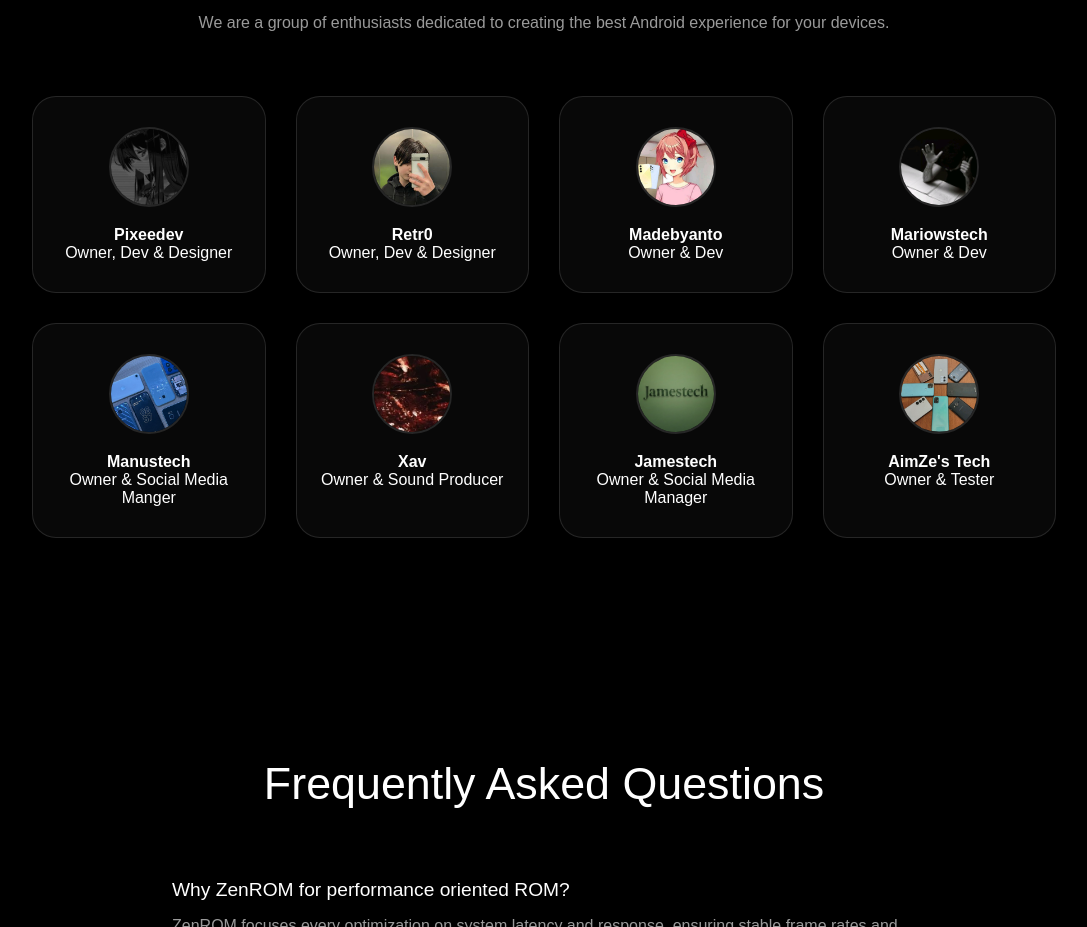
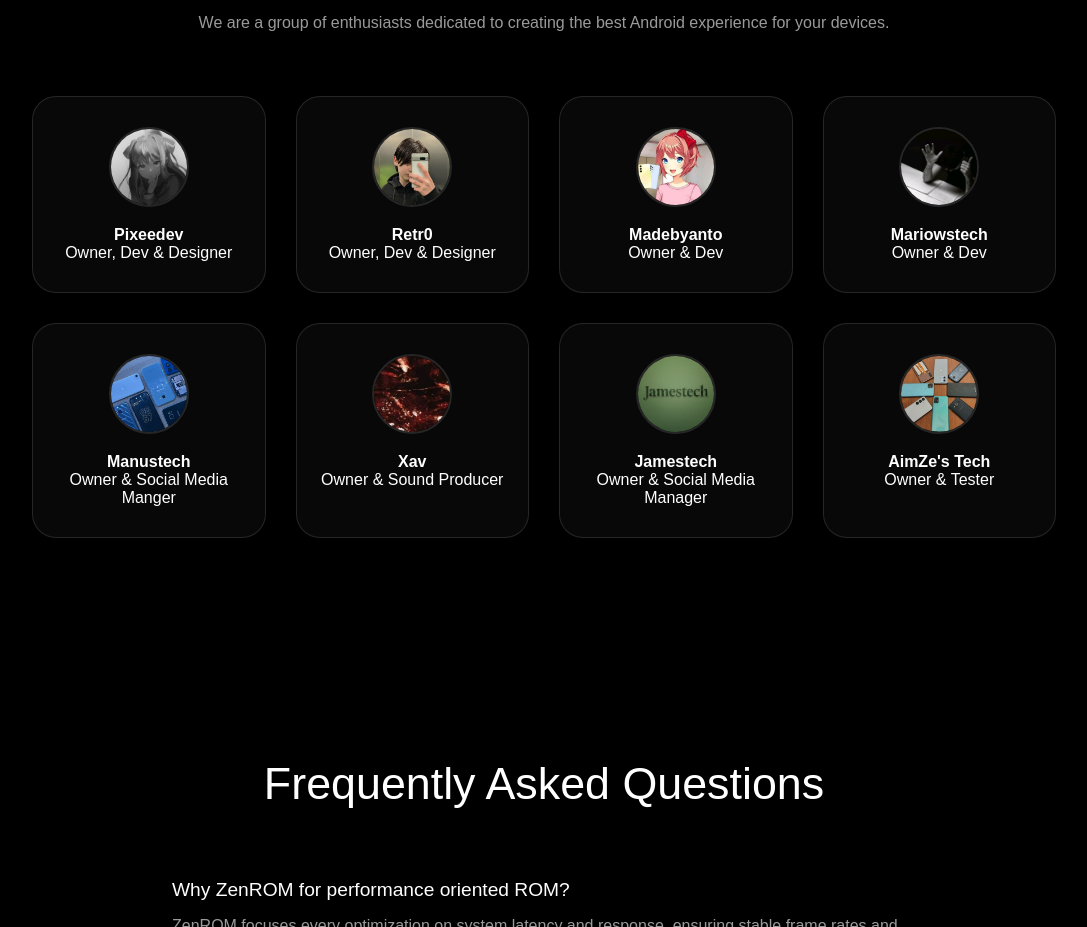
Before and after one commit to pixeeluvsyou/projectzen26, a plain HTML site: page index.html in a window 1280 px wide. Shown: the part 1720-2647 px from the top of the page, without its empty margins (96-1183 px from the left). Drawn offline with Linux system fonts and the light colour scheme; a web font is replaced by a local one.

Commit message:
Update index.html

```diff
--- a/index.html
+++ b/index.html
@@ -179,7 +179,7 @@
         <h2>Meet the team behind ZenOS</h2>
         <p class="intro">We are a group of enthusiasts dedicated to creating the best Android experience for your devices.</p>
         <div class="team-grid">
-            <div class="team-card"><img src="5992198957200772011_99.jpg"><h4>Pixeedev</h4><p>Owner, Dev & Designer</p></div>
+            <div class="team-card"><img src="HD-wallpaper-just-monika-ddlc-monika-physcological-horror.jpg"><h4>Pixeedev</h4><p>Owner, Dev & Designer</p></div>
             <div class="team-card"><img src="173731003.jpg"><h4>Retr0</h4><p>Owner, Dev & Designer</p></div>
             <div class="team-card"><img src="03d70bc285e01f9c9f1fb1bf9afd9a06~tplv-tiktokx-cropcenter_1080_1080.jpeg"><h4>Madebyanto</h4><p>Owner & Dev</p></div>
             <div class="team-card"><img src="f6120ea98ac6f41966740d0fa673b654~tplv-tiktokx-cropcenter_1080_1080.jpeg"><h4>Mariowstech</h4><p>Owner & Dev</p></div>
```
